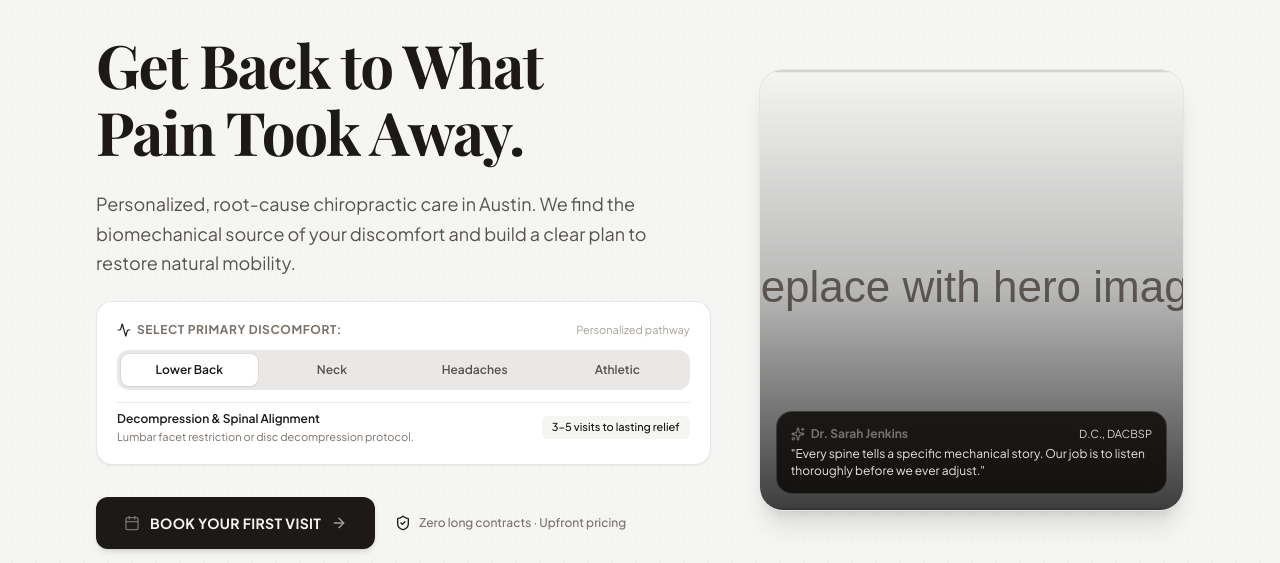
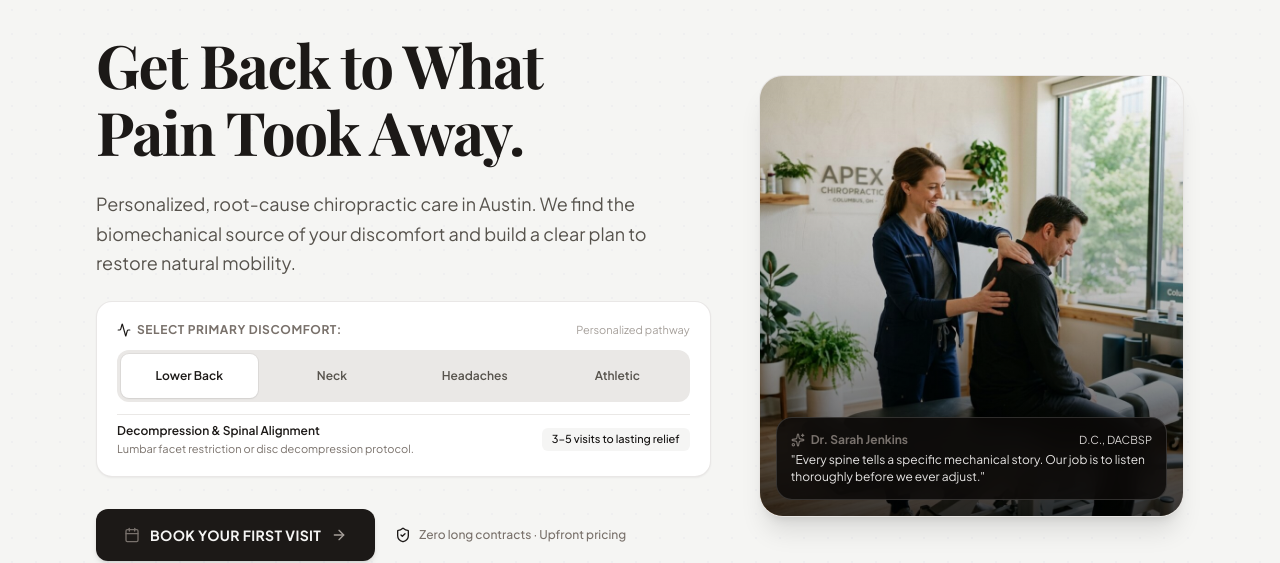
Before and after one commit to drealslick/Chiropractor-web-demo, a React (Vite) app: page / in a window 1280 px wide. Shown: the part 284-847 px from the top of the page. Built offline with nearby package versions, Linux system fonts and the light colour scheme; no server answers; the database is empty; a web font is replaced by a local one.

Commit message:
frontend: polish Hero.tsx usability and truthful clinic presentation

```diff
--- a/src/components/Hero.tsx
+++ b/src/components/Hero.tsx
@@ -109,7 +109,9 @@ export const Hero: React.FC<HeroProps> = ({ clinic, onBookClick }) => {
                         key={opt.id}
                         type="button"
                         onClick={() => setActiveTriage(opt)}
-                        className={`px-2 py-2 text-xs font-semibold rounded-lg transition-all text-center truncate cursor-pointer ${
+                        aria-pressed={isActive}
+                        title={opt.label}
+                        className={`min-h-[44px] px-2 py-2 text-xs font-semibold rounded-lg transition-all text-center cursor-pointer ${
                           isActive
                             ? 'bg-white text-stone-900 shadow-xs ring-1 ring-black/5 font-bold'
                             : 'text-stone-600 hover:text-stone-900 hover:bg-stone-200/60'
@@ -182,16 +184,14 @@ export const Hero: React.FC<HeroProps> = ({ clinic, onBookClick }) => {
             className="lg:col-span-5 relative"
           >
             <div className="relative rounded-3xl overflow-hidden shadow-xl border border-stone-200/90 bg-stone-100">
-              <picture>
-                <source srcSet={'/images/hero-placeholder.svg'} type="image/svg+xml" />
-                <img
-                  src={'/images/hero-placeholder.svg'}
-                  alt={`Treatment studio at ${clinic.name}`}
-                  className="w-full h-[280px] sm:h-[380px] lg:h-[440px] object-cover object-center"
-                  loading="eager"
-                  referrerPolicy="no-referrer"
-                />
-              </picture>
+              <img
+                src={clinic.heroImage || '/images/clinic_hero_care.jpg'}
+                alt={clinic.heroImageAlt || `Clinic treatment space and care environment`}
+                className="w-full h-[280px] sm:h-[380px] lg:h-[440px] object-cover object-center"
+                loading="eager"
+                decoding="async"
+                fetchPriority="high"
+              />
 
               {/* Subtle bottom gradient scrim */}
               <div className="absolute inset-0 bg-gradient-to-t from-black/75 via-black/25 to-transparent pointer-events-none" />
```
